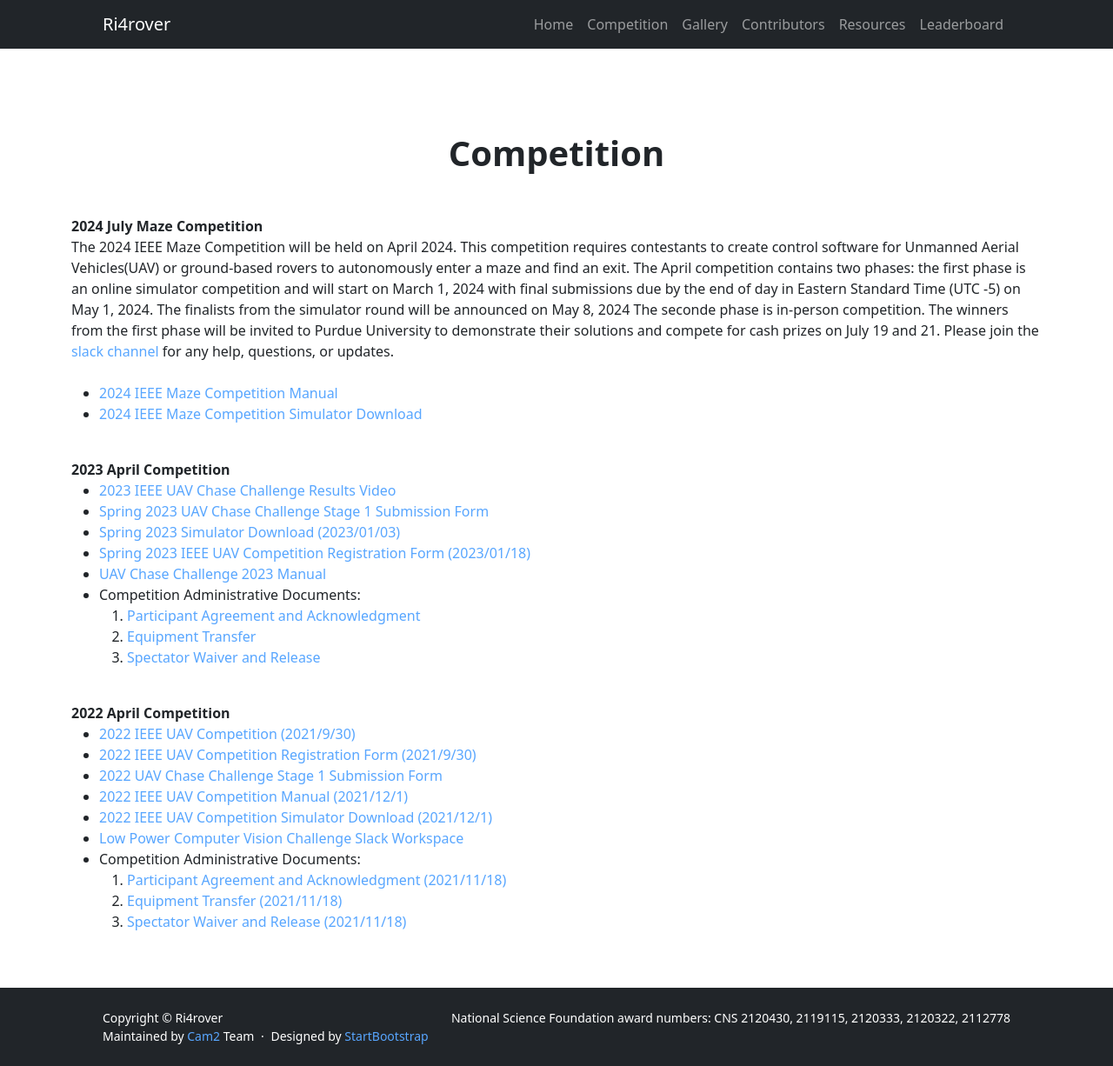
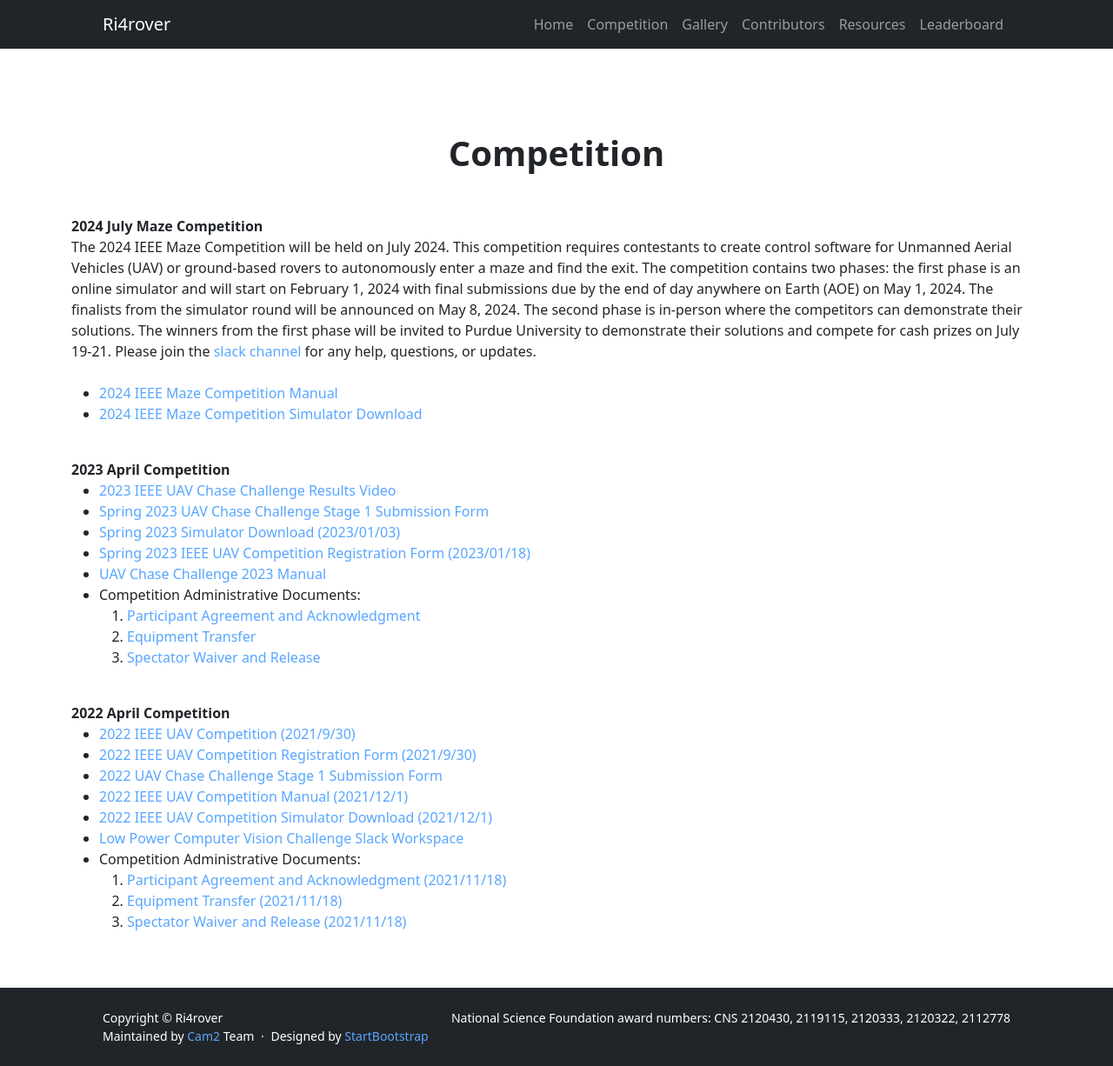
Before and after one commit to OliverQiang/Ri4rover, a Jekyll site: the page built from _pages/competition.html, in a window 1280 px wide. Shown: the whole page at 87% size. Built offline with Jekyll 4.4.1, drawn with Linux system fonts in a browser that asks for light colours.

Commit message:
rule book+simulator link+home page update

```diff
--- a/_pages/competition.html
+++ b/_pages/competition.html
@@ -13,20 +13,21 @@
     </div>
     <div class="container competitons-text">
         <b>2024 July Maze Competition</b><br>
-    The 2024 IEEE Maze Competition will be held on April 2024.
-    This competition requires contestants to create control software for Unmanned Aerial Vehicles(UAV) or ground-based rovers to autonomously enter a maze and find an exit.
-    The April competition contains two phases: the first phase is an online simulator competition and will start on March 1, 2024 with final submissions due by the end of day in Eastern Standard Time (UTC -5) on May 1, 2024. The finalists from the simulator round will be announced on May 8, 2024
-    The seconde phase is in-person competition.  The winners from the first phase will be invited to Purdue University to demonstrate their solutions and compete for cash prizes on July 19 and 21.
-    Please join the <a href="">slack channel </a> for any help, questions, or updates.
+    The 2024 IEEE Maze Competition will be held on July 2024.
+    This competition requires contestants to create control software for Unmanned Aerial Vehicles (UAV) or ground-based rovers to autonomously enter a maze and find the exit.
+    The competition contains two phases: the first phase is an online simulator and will start on February 1, 2024 with final submissions due by the end of day anywhere on Earth (AOE) on May 1, 2024.
+    The finalists from the simulator round will be announced on May 8, 2024. The second phase is in-person where the competitors can demonstrate their solutions.
+    The winners from the first phase will be invited to Purdue University to demonstrate their solutions and compete for cash prizes on July 19-21.
+    Please join the <a href="https://join.slack.com/t/lpcvc/shared_invite/zt-2c1soykuu-gIm1v1hjbAIL1PFBryXcYQ">slack channel </a> for any help, questions, or updates.
     <br>
     <br>
 
     <ul>
         <li>
-            <a href="">2024 IEEE Maze Competition Manual</a>
+            <a href="https://purdue0-my.sharepoint.com/:w:/g/personal/kborgen_purdue_edu/ETYpW_lUK1pLg3no8hqO6ysBK9p6CPQJdXsm2mAFbDoD6w?e=0xVLYM">2024 IEEE Maze Competition Manual</a>
         </li>
         <li>
-            <a href="">2024 IEEE Maze Competition Simulator Download</a>
+            <a href="https://github.com/w-sribunma/GZ-PX4-docker/tree/ieee-maze24-sim">2024 IEEE Maze Competition Simulator Download</a>
         </li>
     </ul>
     <br>
--- a/index.html
+++ b/index.html
@@ -15,8 +15,8 @@
                 <div class="my-5 text-center text-xl-start">
                     <h1 class="display-5 fw-bolder text-white mb-2">Research Infrastructure for Real-Time Onboard Vision Enabled Robots</h1>
                     <p class="lead fw-normal text-white-50 mb-4">A research facility for researchers to utilize for developing and testing unmanned vehicles in a controlled environment. The facility aims to foster the development of unmanned vehicle solutions through challenges and competitions.</p>
-                    <p class="lead fw-normal text-white-50 mb-4">Welcome to join <a href="https://join.slack.com/t/lpcvc/shared_invite/zt-1fdowvmtf-YN3rg13WAni5FZ3sFKuN2Q">lpcvc.slack.com (2024-uav- channel)</a> to receive news about the challenge</p>
-		    <p class="lead fw-normal text-white-50 mb-4">Competition Video: <a href="https://youtu.be/CuCJ_MkYYvE">2024 IEEE UAV(Unmanned Aerial Vehicle) Maze Competition</a> </p>
+                    <p class="lead fw-normal text-white-50 mb-4">Welcome to join <a href="https://join.slack.com/t/lpcvc/shared_invite/zt-2c1soykuu-gIm1v1hjbAIL1PFBryXcYQ">lpcvc.slack.com (2024-uav-channel)</a> to receive news about the challenge</p>
+		    <p class="lead fw-normal text-white-50 mb-4">Competition Rules Video: <a href="https://youtu.be/elLaXEjvhZ0">2024 IEEE UAV(Unmanned Aerial Vehicle) Maze Competition Rules</a> </p>
 	            <p class="lead fw-normal text-white-50 mb-4">Overview Video: <a href="https://youtu.be/qCu0MugcN9I">Purdue UAS Research and Test Facility (PURT) </a> </p>
                     <p class="lead fw-normal text-white mb-2">Sponsors: National Science Foundation, IEEE Computer Society, and Purdue College of Engineering</p>
                 </div>
@@ -26,7 +26,7 @@
                 src="https://youtube.com/embed/4r54kttoLWE">
                 </iframe> -->
                 <iframe width="420" height="315"
-                src="https://www.youtube.com/embed/lglHCQhjP-I?si=uGvtC--sD7xO3sEB">
+                src="https://www.youtube.com/embed/CuCJ_MkYYvE?si=oyei7gv_xYTPzTdl">
                 </iframe>
 
             <!--<img class="img-fluid rounded-3 my-5" src="assets/gallery/b.simulator demo.png" alt="..." />--></div>
```
